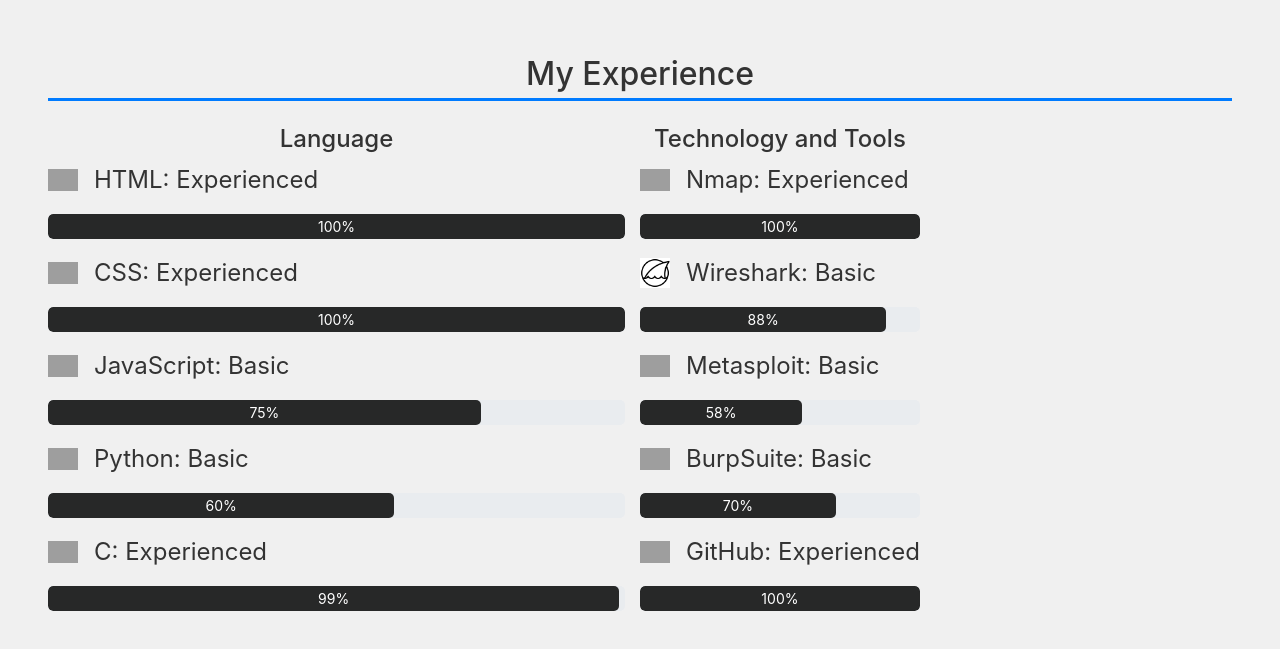
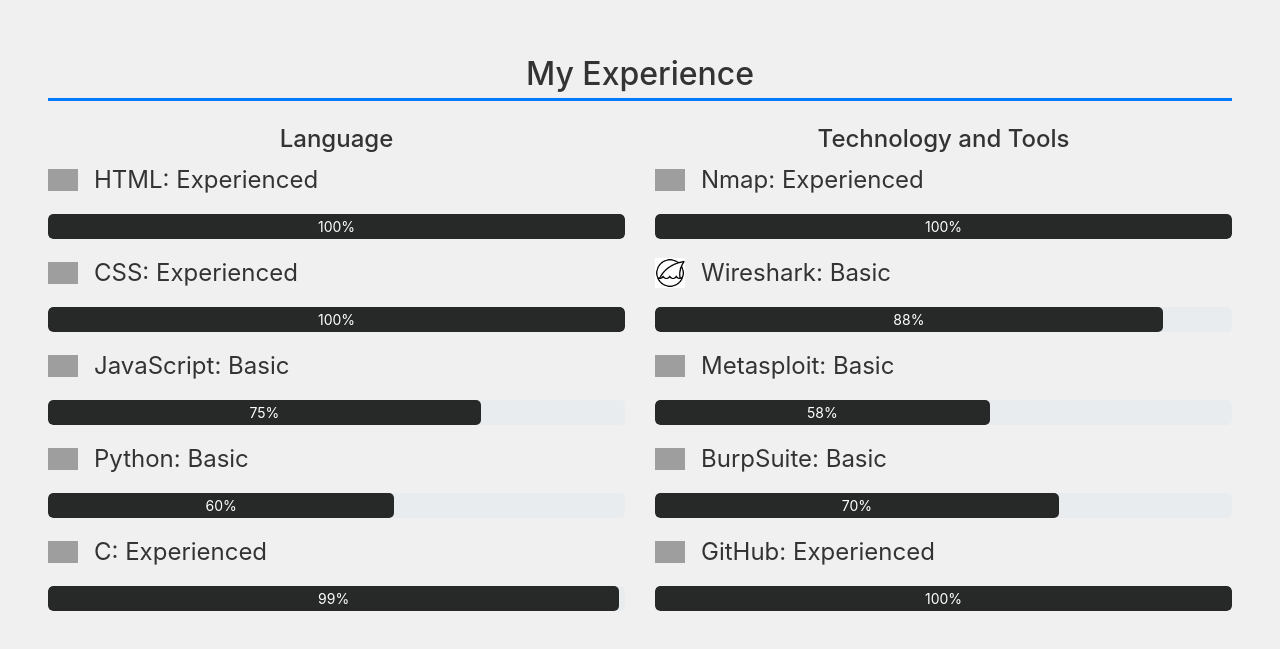
Before and after one commit to balarishithballi/portfolio, a plain HTML site: page index.html in a window 1280 px wide. Shown: the part 3193-3842 px from the top of the page. Drawn offline with nearby package versions, Linux system fonts and the light colour scheme; grey boxes are pictures that could not be loaded.

Commit message:
Update index.html

```diff
--- a/index.html
+++ b/index.html
@@ -106,7 +106,7 @@
                     <div class="progress-bar" role="progressbar" data-value="99">99%</div>
                 </div>
             </div>
-            <div >
+            <div class="col-md-6">
                 <h4>Technology and Tools</h4>
                 <div class="skill-box" data-skill="Nmap">
                     <img src="https://img.icons8.com/color/48/000000/nmap.png"/> Nmap: Experienced
```
